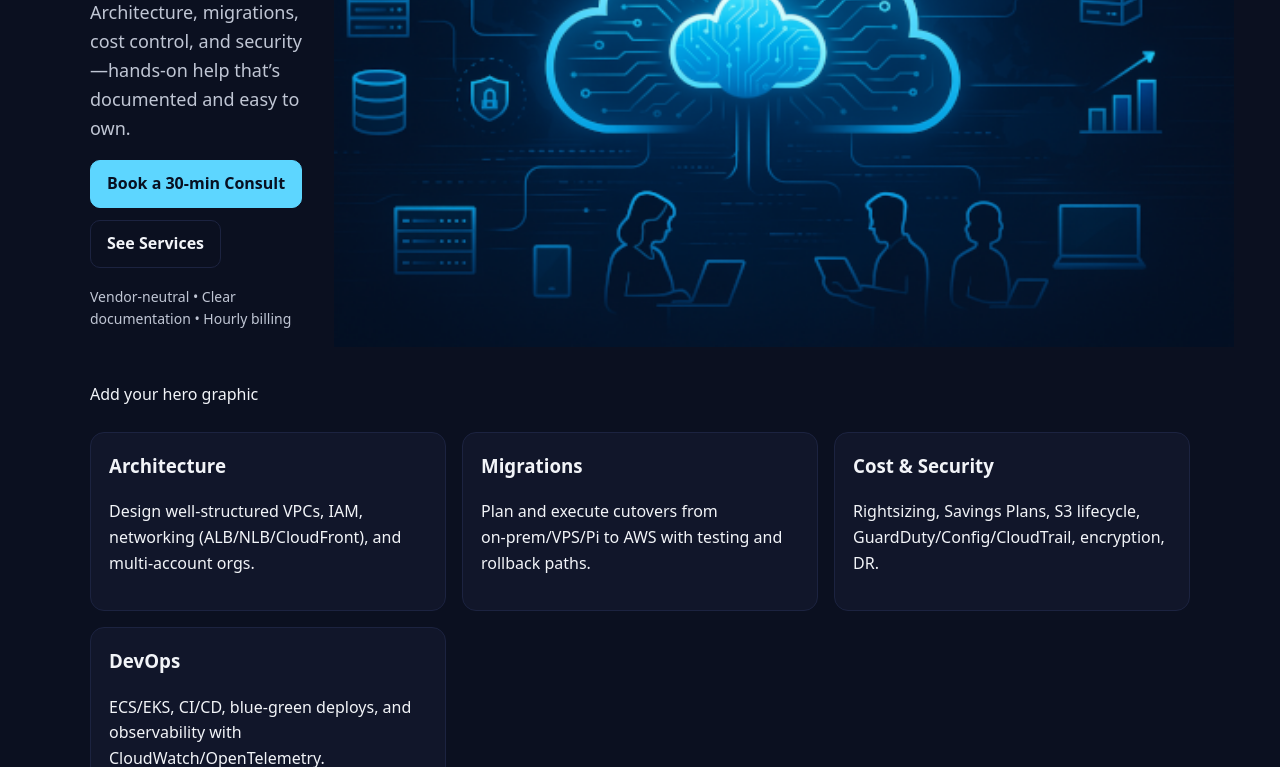
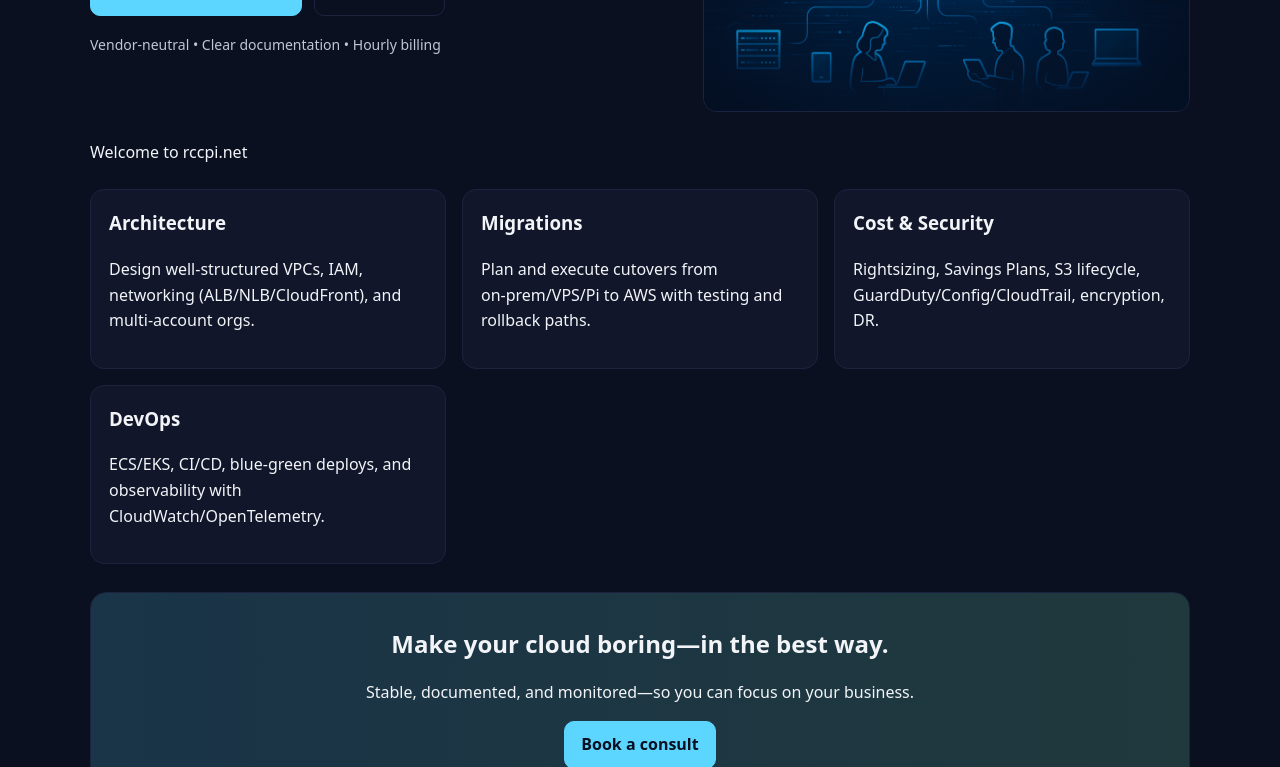
Before and after one commit to mroussin51/rccpi-cloud-consulting-site-styled, a plain HTML site: page index.html in a window 1280 px wide. Shown: the part 354-1121 px from the top of the page. Drawn offline with Linux system fonts and the light colour scheme.

Commit message:
rccpi_09-25-2025_Pre_KISS

```diff
--- a/index.html
+++ b/index.html
@@ -37,10 +37,10 @@
   <img
     src="/Images/hero.webp"
     alt="" aria-hidden="true"
-    width="900" height="560"
+    width="500" height="333"
     loading="eager" decoding="async">
 </div>
-      <div class="placeholder">Add your hero graphic</div>
+      <div class="placeholder">Welcome to rccpi.net</div>
     </div>
   </div>
 </section>
--- a/style.css
+++ b/style.css
@@ -104,3 +104,50 @@ input, select, textarea { width: 100%; padding: 10px 12px; border-radius: 10px;
   .hero-inner, .grid-2, .two-col, .contact-grid, .pricing-grid, .cards { grid-template-columns: 1fr; }
   .bullets.two-col { columns: 1; }
 }
+/* Responsive hero image */
+.hero-art img {
+  display: block;
+  width: 100%;
+  /* Scales between 140px and 220px tall based on viewport width */
+  height: clamp(140px, 32vw, 220px);
+  object-fit: cover;
+  border-radius: 14px;
+  border: 1px solid var(--line);
+  background: #0e152b;
+}
+
+/* Tighten hero spacing and font sizes on narrow screens */
+@media (max-width: 600px) {
+  .hero { padding: 40px 0 16px; }
+  .hero h1 { font-size: 32px; }
+  .subhead { font-size: 16px; }
+  /* Make the image a bit shorter on very small phones */
+  .hero-art img { height: clamp(120px, 28vw, 180px); border-radius: 12px; }
+}
+/* Responsive hero image */
+.hero-art img {
+  display: block;
+  width: 100%;
+  height: clamp(140px, 32vw, 220px); /* short on phones, max ~220px on wide screens */
+  object-fit: cover;                 /* fill the box without distortion */
+  border-radius: 14px;
+  border: 1px solid var(--line);
+  background: #0e152b;
+}
+
+@media (max-width: 600px) {
+  .hero-art img { height: clamp(120px, 28vw, 180px); }
+}
+/* STOP CROPPING: show the whole image */
+.hero-art img {
+  display: block;
+  width: 100%;
+  height: auto;              /* key: no fixed height */
+  object-fit: contain;       /* keep whole image inside the box */
+  border-radius: 14px;
+  border: 1px solid var(--line);
+  background: #0e152b;       /* fills letterbox space if any */
+}
+
+/* If you previously set a clamp height, neutralize it */
+.hero-art img { height: auto !important; }
```
